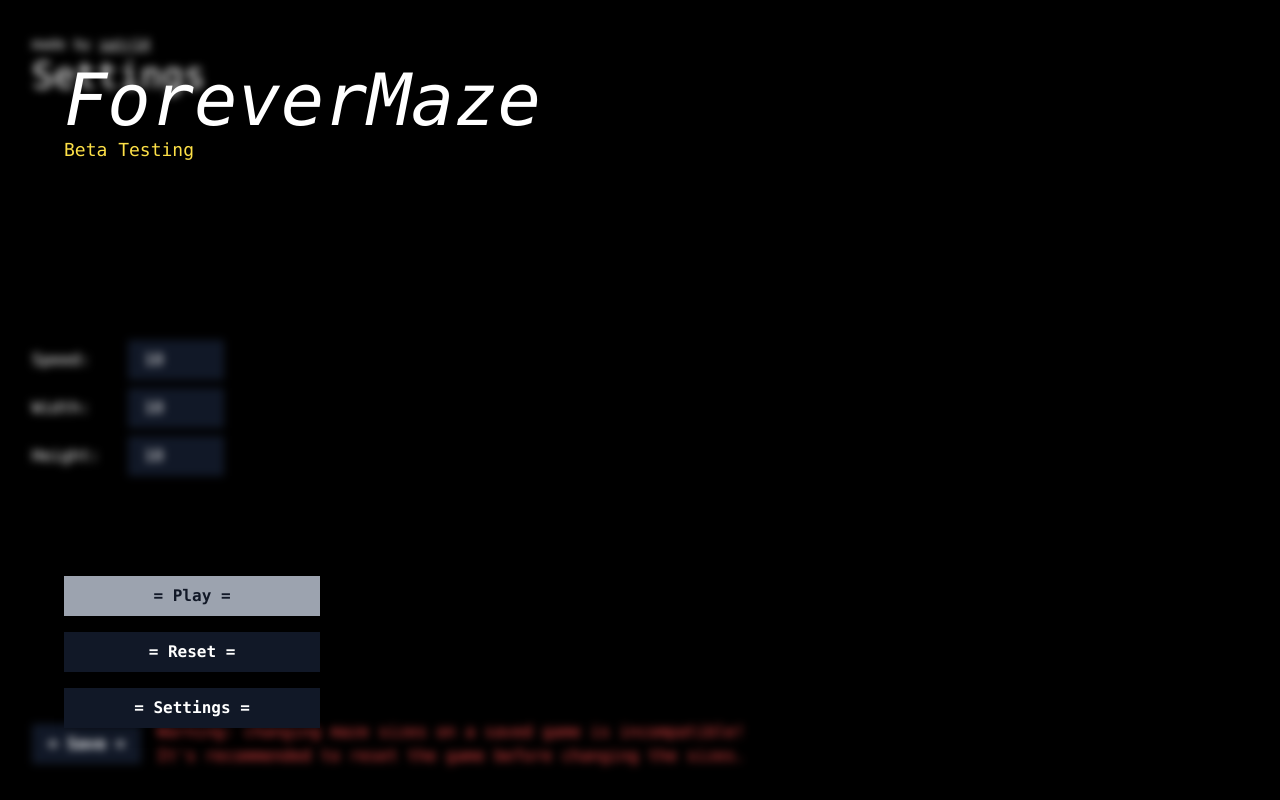
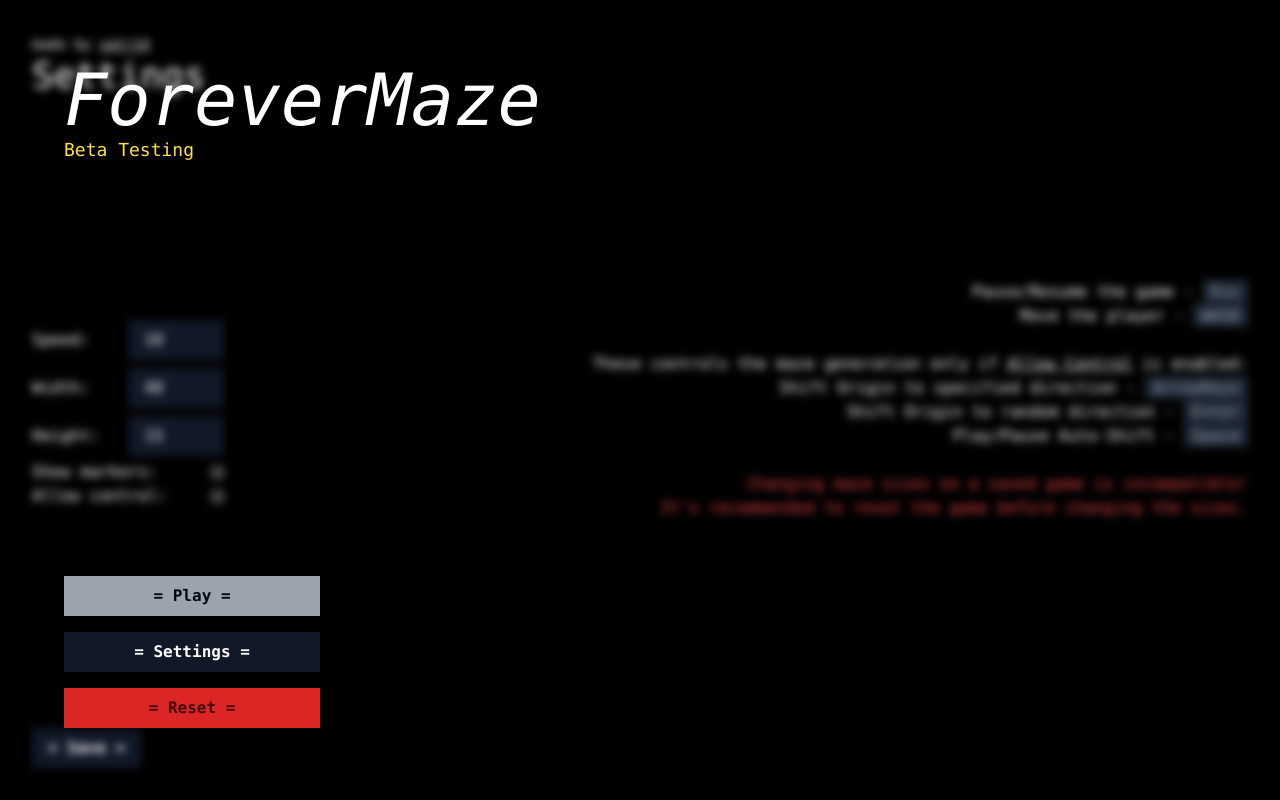
Before and after one commit to SX-9/forever-maze, a SvelteKit app: page /settings in a window 1280 px wide. Both pictures are taken after a click on the button "Pause". Built offline with nearby package versions, Linux system fonts and the light colour scheme.

Commit message:
visual changes and control locking

```diff
--- a/src/app.css
+++ b/src/app.css
@@ -4,7 +4,8 @@
 
 * { @apply [color-scheme:dark] }
 html { @apply font-mono max-h-full h-full; }
-body { @apply h-full overflow-auto bg-black text-white object-cover; }
+body { @apply h-full overflow-hidden bg-black text-white object-cover; }
+kbd { @apply bg-gray-800 text-gray-400 px-2 py-0.5 rounded-sm; }
 
 h1 { @apply text-4xl; }
 button { @apply hover-focus:bg-gray-800 bg-gray-900 text-white shadow-lg px-4 py-2 font-bold after:content-['_='] before:content-['=_'] hover-focus:after:content-['_<'] hover-focus:before:content-['>_']; }
--- a/src/lib/BgGradient.svelte
+++ b/src/lib/BgGradient.svelte
@@ -1,5 +1,6 @@
 <script>
     import { onMount } from "svelte";
+  import { fade } from "svelte/transition";
     let a = 0, b = 0;
     onMount(async () => {
         a = 1;
@@ -10,7 +11,7 @@
     });
 </script>
 
-<div class="
+<div transition:fade={{ duration: 500 }} class="
     w-full h-full flex flex-col justify-start items-end gap-4 fixed opacity-0 data-[a=1]:opacity-10
     transition-all duration-1000 ease-linear
     bg-gradient-to-tr from-red-700 via-purple-700 to-blue-700 bg-right-top data-[b=1]:bg-left-bottom bg-[length:500%_400%]"
--- a/src/lib/MainMenu.svelte
+++ b/src/lib/MainMenu.svelte
@@ -15,8 +15,11 @@
 
     function reset() {
         if (!confirm('Are you sure?')) return;
-        localStorage.clear();
         goto('/settings');
+        setTimeout(() => {
+            localStorage.removeItem('maze');
+            showMenu = false;
+        }, 1000);
     }
 
     function settings() {
@@ -44,11 +47,11 @@
             <p class="text-yellow-300 text-lg">Beta Testing</p>
         </div>
         <div class="w-64">
-            <button onclick={start} class="w-full my-2 hover-focus:translate-x-10 transition-all duration-150 ease-out bg-gray-400 hover-focus:bg-gray-100 text-gray-900">Play</button>
-            <button onclick={reset} class="w-full my-2 hover-focus:translate-x-10 transition-all duration-150 ease-out">Reset</button>
+            <button onclick={start} class="w-full my-2 hover-focus:translate-x-10 transition-all duration-150 ease-out bg-gray-400 hover-focus:bg-gray-100 text-gray-950">Play</button>
             <button onclick={settings} class="w-full my-2 hover-focus:translate-x-10 transition-all duration-150 ease-out">Settings</button>
+            <button onclick={reset} class="w-full my-2 hover-focus:translate-x-10 transition-all duration-150 ease-out bg-red-600 hover-focus:bg-red-500 text-red-950">Reset</button>
         </div>
     </div>
 {:else}
-    <button onclick={stop} class="fixed top-4 right-4 z-50">Pause</button>
+    <button onclick={stop} class="fixed top-4 right-4 z-50" transition:slide={{ axis: 'y', duration: 100 }}>Pause</button>
 {/if}
--- a/src/routes/+layout.svelte
+++ b/src/routes/+layout.svelte
@@ -20,6 +20,8 @@
 
 	onMount(() => {
 		if ($page.url.pathname === '/') showMenu = true;
+
+		window.onkeydown = (e) => showMenu = e.key === 'Escape' ? !showMenu : showMenu;
 	});
 </script>
 
--- a/src/routes/play/+page.svelte
+++ b/src/routes/play/+page.svelte
@@ -1,14 +1,24 @@
 <script lang="ts">
-    import { onMount } from "svelte";
-    import { directions, Maze, symbols } from "$lib";
+    import { onDestroy, onMount } from "svelte";
+    import { directions, Game, Maze, symbols, type Payload } from "$lib";
+    import { fly } from "svelte/transition";
+    import { goto } from "$app/navigation";
 
-    let w = $state(10), h = $state(10);
+    let w = $state(2), h = $state(2);
     // svelte-ignore state_referenced_locally
-    let maze = new Maze<any>(w, h);
+    let maze = new Maze<Payload>(w, h);
+    let game = new Game(maze);
+
+    let mazeEl: HTMLDivElement;
+    let allowControl = $state(false);
+
+    let busy = $state(false);
     let grid = $state(maze.getWalls());
-    let autogen = $state(false);
+    let autogen = $state(true);
     let error = $state('.');
     let gameState = $state({});
+    let showMarkers = $state(false);
+    let autogenInterval: NodeJS.Timeout | null = null;
 
     function errorCatch(e: Error) {
         error = e.toString();
@@ -24,21 +34,40 @@
         const settings = localStorage.getItem('settings');
         const savedMaze = localStorage.getItem('maze');
         if (settings) {
-            const { width, height, speed } = JSON.parse(settings);
+            const {
+                width, height, speed,
+                showMarkers: smSetting, allowControl: acSetting,
+            } = JSON.parse(settings);
+            showMarkers = smSetting;
+            allowControl = acSetting;
             w = width; h = height;
             maze = new Maze(width, height);
             if (savedMaze) maze.grid = JSON.parse(savedMaze).map((row: number[]) => row.map((node: number) => ({direction:node})));
+            else {
+                let time = maze.width * maze.height * speed * 10;
+                busy = true;
+                error = `(wait ${time/1000} seconds) maze is generating...`;
+                setTimeout(() => {
+                    busy = false;
+                    error = '.';
+                }, time);
+            }
             grid = maze.getWalls();
-            setInterval(() => {
-                if (autogen) maze.originShift();
+            autogenInterval = setInterval(() => {
+                if (autogen) maze.originShift().catch(errorCatch);
             }, speed);
-        }
+        } else return goto('/settings');
 
         window.addEventListener('keydown', (e) => {
-            if (e.key === 'ArrowUp') maze.originShift(directions.up).catch(errorCatch);
-            if (e.key === 'ArrowDown') maze.originShift(directions.down).catch(errorCatch);
-            if (e.key === 'ArrowLeft') maze.originShift(directions.left).catch(errorCatch);
-            if (e.key === 'ArrowRight') maze.originShift(directions.right).catch(errorCatch);
+            if (busy) return;
+
+            if (allowControl && e.key === ' ') autogen = !autogen;
+            if (allowControl && e.key === 'Enter') maze.originShift().catch(errorCatch);
+
+            if (allowControl && e.key === 'ArrowUp') maze.originShift(directions.up).catch(errorCatch);
+            if (allowControl && e.key === 'ArrowDown') maze.originShift(directions.down).catch(errorCatch);
+            if (allowControl && e.key === 'ArrowLeft') maze.originShift(directions.left).catch(errorCatch);
+            if (allowControl && e.key === 'ArrowRight') maze.originShift(directions.right).catch(errorCatch);
         });
 
         maze.onGridUpdate(() => {
@@ -47,41 +76,41 @@
         });
     });
 
+
+    onDestroy(() => {
+        if (autogenInterval) clearInterval(autogenInterval);
+    });
+
     $effect(() => {
         localStorage.setItem('gameState', JSON.stringify(gameState));
     });
 </script>
 
-<div class="w-min h-full max-w-min max-h-full overflow-auto p-4 mx-auto flex flex-col justify-center items-center">
+<span class="text-red-500 fixed top-8 left-8 z-50 bg-black px-2 py-0.5" transition:fly={{ x: -100, duration: 150 }}>{error}</span>
+
+<div
+    transition:fly={{ y: 100, duration: 150 }} bind:this={mazeEl}
+    class="w-min h-full max-w-full max-h-full overflow-auto p-4 mx-auto flex">
+    <div class="m-auto data-[busy=true]:scale-50" data-busy={busy}>
         <div>
             {#each grid as row}
-            <div class="flex">
+                <div class="flex m-auto">
                     {#each row as node}
                         <div
-                        class="size-8 p-1 border-transparent border
+                            class="min-w-8 min-h-8 p-1 border-transparent border flex justify-center items-center
                                 data-[wall-up=true]:border-t-gray-400
                                 data-[wall-down=true]:border-b-gray-400
                                 data-[wall-left=true]:border-l-gray-400
                                 data-[wall-right=true]:border-r-gray-400"
                             data-wall-up={node.walls[0]} data-wall-down={node.walls[1]} data-wall-left={node.walls[2]} data-wall-right={node.walls[3]}
                             data-direction={node.direction}>
+                            {#if showMarkers}
                                 <span data-direction={node.direction} class="text-gray-900 data-[direction=0]:text-red-700">{symbols[node.direction]}</span>
+                            {/if}
                         </div>
                     {/each}
                 </div>
             {/each}
         </div>
-    <span class="text-red-500">{error}</span>
-</div>
-
-<div class="fixed bottom-0 px-10 w-full object-cover h-10 flex gap-2 justify-between items-center bg-gray-800">
-    <div>
-        <input type="checkbox" name="auto" bind:checked={autogen}>
-        <label for="auto">Auto Shift</label>
-    </div>
-    <div>
-        <button onclick={() => {
-            maze.originShift().catch(errorCatch);
-        }}>Origin Shift</button>
     </div>
 </div>
--- a/src/routes/settings/+page.svelte
+++ b/src/routes/settings/+page.svelte
@@ -1,11 +1,14 @@
 <script lang="ts">
     import { onMount } from "svelte";
+    import { fly } from "svelte/transition";
 
     let statusText = $state('');
     let settings = $state({
-        width: 10,
-        height: 10,
+        width: 40,
+        height: 15,
         speed: 10,
+        showMarkers: false,
+        allowControl: false,
     });
 
     function updateSettings(e: Event) {
@@ -24,7 +27,8 @@
     });
 </script>
 
-<form onsubmit={updateSettings} class="p-8 h-full flex flex-col justify-between">
+<div class="p-8 h-full flex justify-between items-center">
+    <form onsubmit={updateSettings} class="h-full flex flex-col justify-between" transition:fly={{ x: -100, duration: 150 }}>
         <div>
             <span class="text-sm">made by <a href="//satr14.my.id" class="underline">satr14</a></span>
             <h1 class="text-4xl">Settings</h1>
@@ -37,18 +41,39 @@
             </div>
             <div class="flex justify-between items-center w-full">
                 <label for="width">Width:</label>
-            <input class="w-24" type="number" placeholder="width" bind:value={settings.width}>
+                <input class="w-24" type="number" min="0" placeholder="width" bind:value={settings.width}>
             </div>
             <div class="flex justify-between items-center w-full">
                 <label for="height">Height:</label>
-            <input class="w-24" type="number" placeholder="height" bind:value={settings.height}>
+                <input class="w-24" type="number" min="0" placeholder="height" bind:value={settings.height}>
+            </div>
+            <div class="flex justify-between items-center w-full">
+                <label for="showMarkers">Show markers:</label>
+                <input type="checkbox" id="showMarkers" bind:checked={settings.showMarkers}>
+            </div>
+            <div class="flex justify-between items-center w-full">
+                <label for="allowControl">Allow control:</label>
+                <input type="checkbox" id="allowControl" bind:checked={settings.allowControl}>
             </div>
         </div>
         <div class="flex gap-4 items-center">
             <button type="submit" class="w-min whitespace-nowrap">Save</button>
-        <span class="text-red-500">
-            Warning: changing maze sizes on a saved game is incompatible!
-            <br>It's recommended to reset the game before changing the sizes.
-        </span>
         </div>
     </form>
+    <dir transition:fly={{ x: 100, duration: 150 }}>
+        <p class="text-right">
+            Pause/Resume the game - <kbd>Esc</kbd><br>
+            Move the player - <kbd>WASD</kbd><br>
+            <br>
+            These controls the maze generation only if <u>Allow Control</u> is enabled:<br>
+            Shift Origin to specified direction - <kbd>ArrowKeys</kbd><br>
+            Shift Origin to random direction - <kbd>Enter</kbd><br>
+            Play/Pause Auto-Shift - <kbd>Space</kbd><br>
+            <br>
+            <span class="text-red-500">
+                Changing maze sizes on a saved game is incompatible!<br>
+                It's recommended to reset the game before changing the sizes.<br>
+            </span>
+        </p>
+    </dir>
+</div>
```
Also changed, not shown: src/lib/index.ts (+39 -1 lines). Lines whose indentation alone changed are shown as unchanged.
